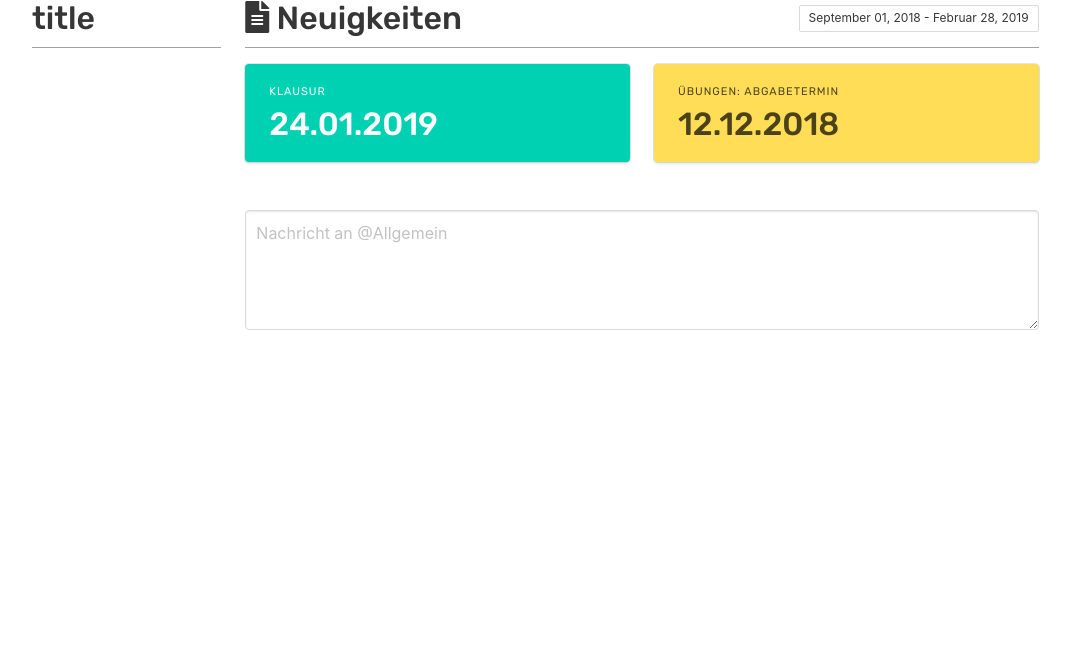
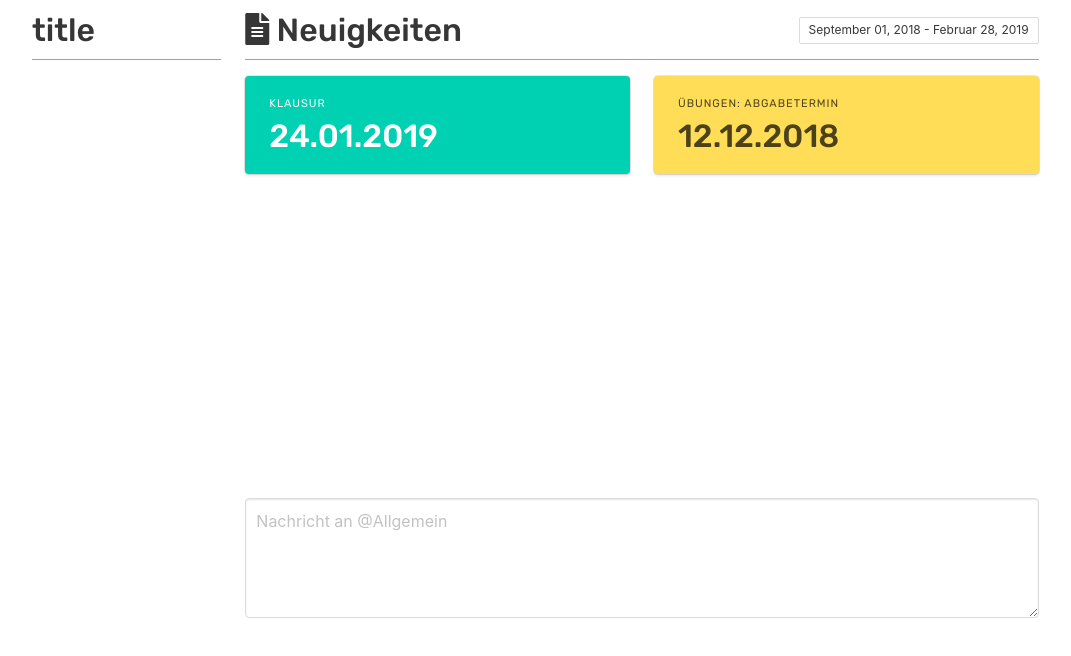
Before and after one commit to mildlyadequate/copsi, an Electron app: page Client/start-overview.html in a window 1280 px wide. Shown: the whole page, without its empty margins (4-1075 px from the left). Drawn offline with nearby package versions, Linux system fonts and the light colour scheme; no server answers.

Commit message:
Update basics.css

```diff
--- a/Client/assets/css/basics.css
+++ b/Client/assets/css/basics.css
@@ -14,12 +14,11 @@ body, html {
 
 /* start overview: news scroll
     important: team, channels and members also need their own height!  */
-important: team, channels and members also need their own height!  */
 #sm-news-scroll {
     overflow-y: scroll;
     height: 300px;
 }
-}
+
 
 /* ---------------------- Padding Fix ---------------------- */
 /* bulmas columns have negative margin by default, need to fix that by adding selfmade paddings
```
